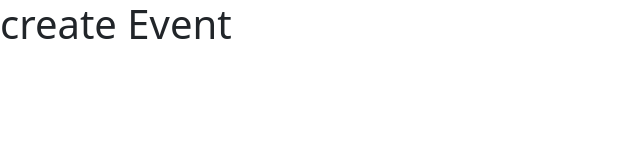
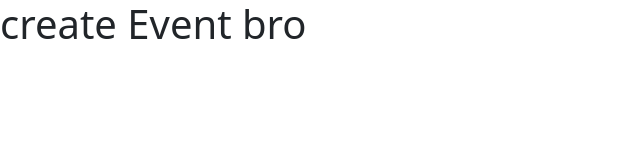
Before and after one commit to Debashish-Dey-DM/FundBox-summer-2020-2021-sec-B, a React (Create React App) app in the folder frontend/: page /createEvent in a window 1280 px wide. Shown: the top 160 px of the page, without its empty margins (0-640 px from the left). Built offline with nearby package versions, Linux system fonts and the light colour scheme.

Commit message:
last test

```diff
--- a/frontend/src/Components/Org/CreateEvent.js
+++ b/frontend/src/Components/Org/CreateEvent.js
@@ -3,7 +3,7 @@ import React from 'react'
 const CreateEvent = () => {
     return (
         <div>
-            <h1>create Event</h1>
+            <h1>create Event bro</h1>
         </div>
     )
 }
```
